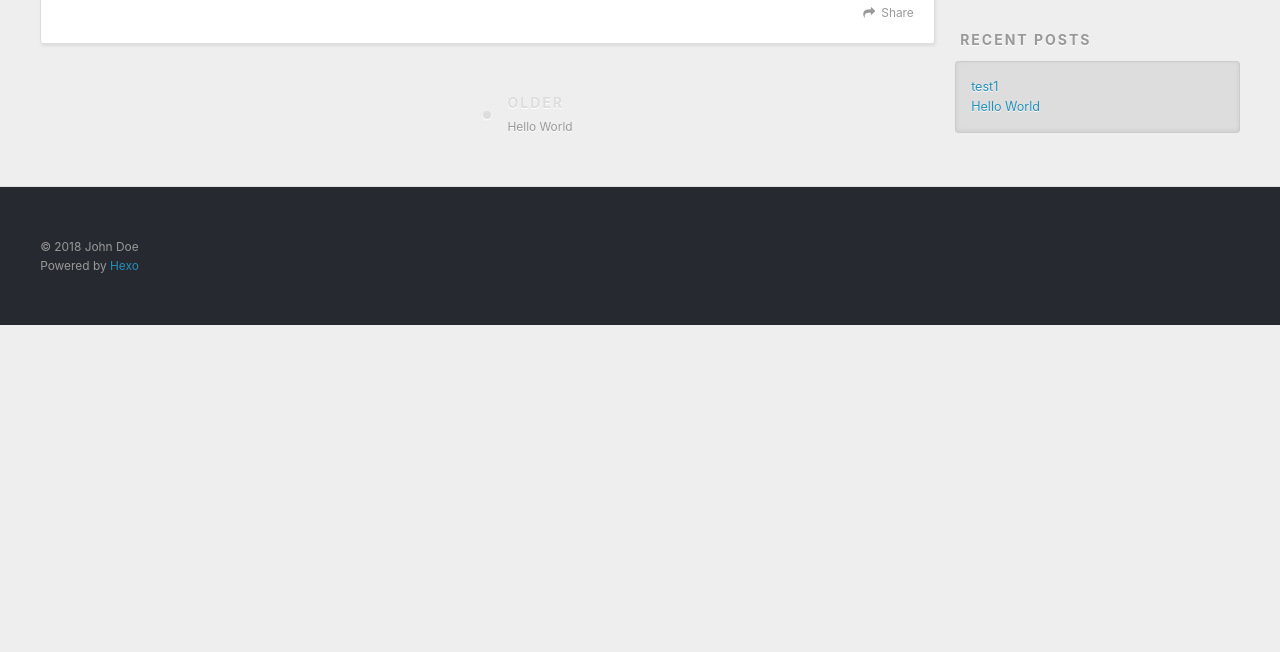
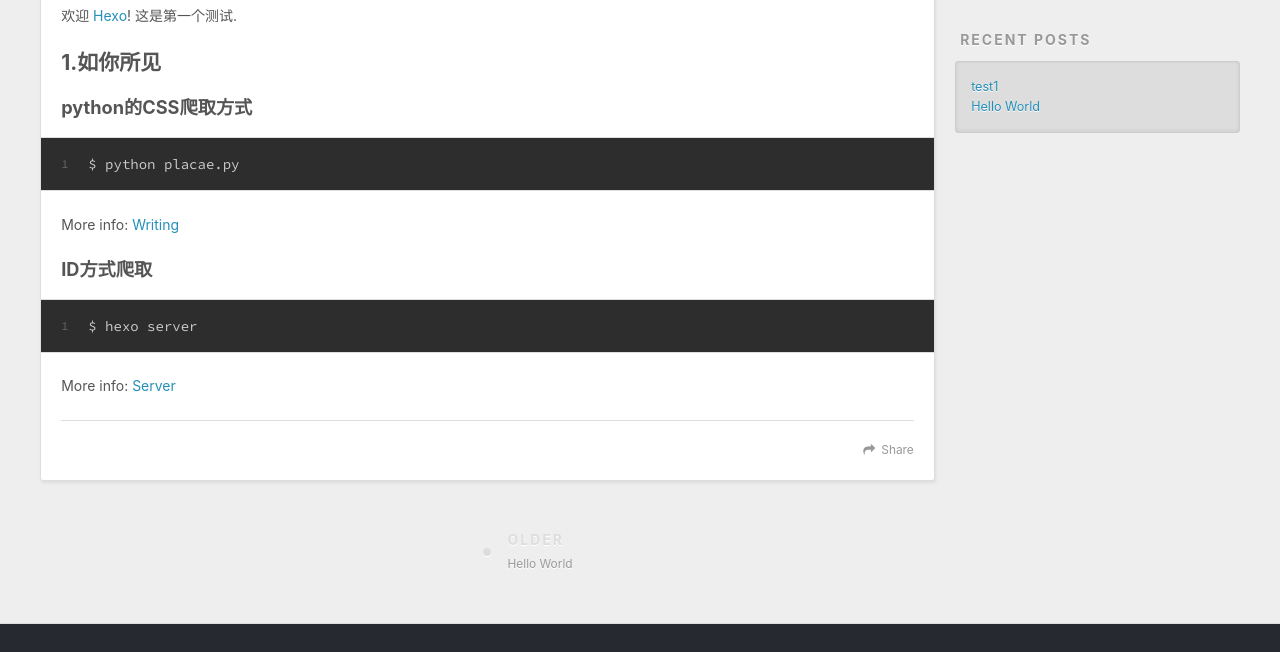
Before and after one commit to cocohd/cocohd.github.io, a plain HTML site: page 2018/12/27/test1/index.html in a window 1280 px wide. Shown: the part 448-1100 px from the top of the page. Before the commit the page ends 800 px from the top, so only its background shows below. Drawn offline with nearby package versions, Linux system fonts and the light colour scheme.

Commit message:
Site updated: 2018-12-27 20:17:15

```diff
--- a/2018/12/27/test1/index.html
+++ b/2018/12/27/test1/index.html
@@ -7,14 +7,17 @@
 
   <title>test1 | Hexo</title>
   <meta name="viewport" content="width=device-width, initial-scale=1, maximum-scale=1">
-  <meta property="og:type" content="article">
+  <meta name="description" content="欢迎 Hexo! 这是第一个测试. 1.如你所见python的CSS爬取方式1$ python placae.py More info: Writing ID方式爬取1$ hexo server More info: Server">
+<meta property="og:type" content="article">
 <meta property="og:title" content="test1">
 <meta property="og:url" content="http://yoursite.com/2018/12/27/test1/index.html">
 <meta property="og:site_name" content="Hexo">
+<meta property="og:description" content="欢迎 Hexo! 这是第一个测试. 1.如你所见python的CSS爬取方式1$ python placae.py More info: Writing ID方式爬取1$ hexo server More info: Server">
 <meta property="og:locale" content="default">
-<meta property="og:updated_time" content="2018-12-27T12:11:20.096Z">
+<meta property="og:updated_time" content="2018-12-27T12:16:50.212Z">
 <meta name="twitter:card" content="summary">
 <meta name="twitter:title" content="test1">
+<meta name="twitter:description" content="欢迎 Hexo! 这是第一个测试. 1.如你所见python的CSS爬取方式1$ python placae.py More info: Writing ID方式爬取1$ hexo server More info: Server">
 
     <link rel="alternate" href="/atom.xml" title="Hexo" type="application/atom+xml">
 
@@ -83,6 +86,11 @@
 
     <div class="article-entry" itemprop="articleBody">
 
+        <p>欢迎 <a href="https://hexo.io/" target="_blank" rel="noopener">Hexo</a>! 这是第一个测试.</p>
+<h2 id="1-如你所见"><a href="#1-如你所见" class="headerlink" title="1.如你所见"></a>1.如你所见</h2><h3 id="python的CSS爬取方式"><a href="#python的CSS爬取方式" class="headerlink" title="python的CSS爬取方式"></a>python的CSS爬取方式</h3><figure class="highlight bash"><table><tr><td class="gutter"><pre><span class="line">1</span><br></pre></td><td class="code"><pre><span class="line">$ python placae.py</span><br></pre></td></tr></table></figure>
+<p>More info: <a href="https://hexo.io/docs/writing.html" target="_blank" rel="noopener">Writing</a></p>
+<h3 id="ID方式爬取"><a href="#ID方式爬取" class="headerlink" title="ID方式爬取"></a>ID方式爬取</h3><figure class="highlight bash"><table><tr><td class="gutter"><pre><span class="line">1</span><br></pre></td><td class="code"><pre><span class="line">$ hexo server</span><br></pre></td></tr></table></figure>
+<p>More info: <a href="https://hexo.io/docs/server.html" target="_blank" rel="noopener">Server</a></p>
 
 
     </div>
```
Also changed, not shown: index.html (+5 -0 lines).
